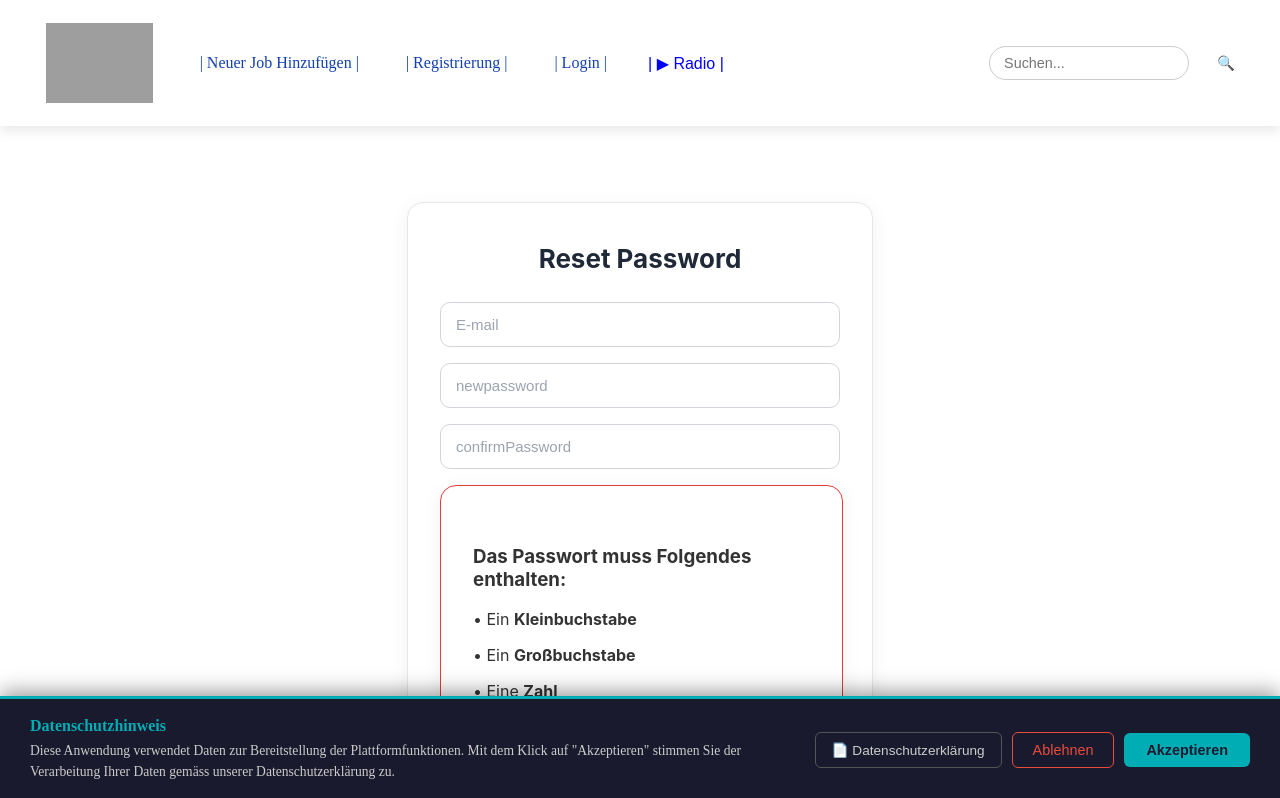
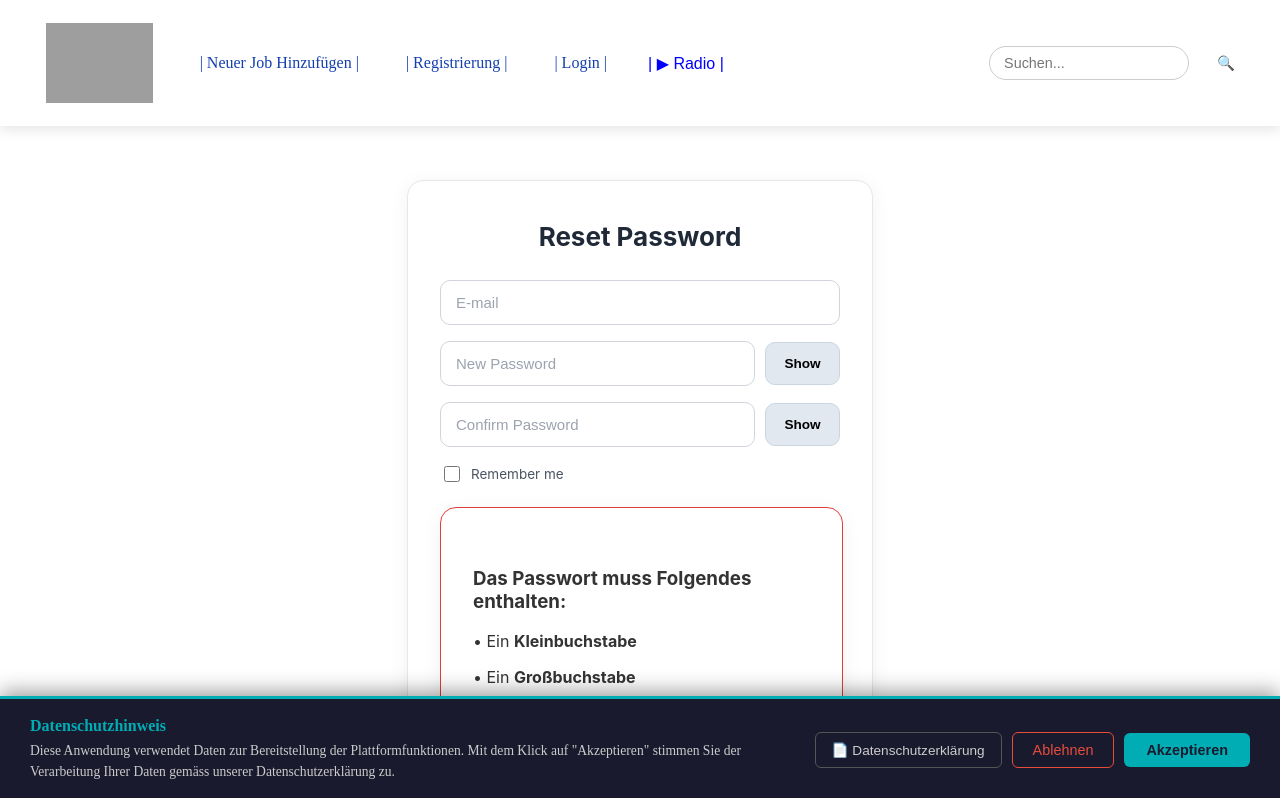
Before and after one commit to LeoKuhnZH/WISS-Praktikum-App, a React (Vite) app in the folder frontend/Praktikums_web/praktikum-web/: page /forgotpassword in a window 1280 px wide. Shown: the top 798 px of the page. Built offline with nearby package versions, Linux system fonts and the light colour scheme; grey boxes are pictures that could not be loaded.

Commit message:
Show Password Button  bei Passowrd Validation hinzugefügt bei ResetPassword und Registrierungspage

```diff
--- a/frontend/Praktikums_web/praktikum-web/src/pages/ForgotPassword.jsx
+++ b/frontend/Praktikums_web/praktikum-web/src/pages/ForgotPassword.jsx
@@ -1,30 +1,29 @@
-import  { useState } from 'react';
+import { useState } from 'react';
 import { useNavigate } from 'react-router-dom';
 import "./components/style/style.css";
+
 function ForgotPassword() {
     const navigate = useNavigate();
 
-    // 1. State für Formulardaten definiert (Unnötiges 'password' entfernt, da es 'newpassword' ist)
     const [formData, setFormData] = useState({
         username: '',
         oldpassword: '',
         newpassword: '',
         confirmPassword: '',
-        rememberMe: false // Als Boolean für die Checkbox initialisiert
+        rememberMe: false
     });
 
     const [error, setError] = useState('');
+    const [showPassword, setShowPassword] = useState(false);
 
-    // Dynamische Passwort-Validierung (basiert jetzt korrekt auf 'newpassword')
+    // Dynamische Passwort-Validierung
     const hasLength = formData.newpassword.length >= 8;
     const hasLower = /[a-z]/.test(formData.newpassword);
     const hasUpper = /[A-Z]/.test(formData.newpassword);
     const hasNumber = /\d/.test(formData.newpassword);
 
-    // Prüft, ob alle Kriterien erfüllt sind
     const isPasswordValid = hasLength && hasLower && hasUpper && hasNumber;
 
-    // 2. Optimierte handleChange-Funktion (beachtet auch Checkboxes)
     const handleChange = (e) => {
         const { name, value, type, checked } = e.target;
         setFormData((prevData) => ({
@@ -36,37 +35,26 @@ function ForgotPassword() {
     const handleSubmit = (e) => {
         e.preventDefault();
 
-        // Validierung: Username-Länge prüfen
         if (formData.username.length < 8) {
             setError("Der Username ist zu kurz! Er muss mindestens 8 Zeichen lang sein.");
             return;
         }
 
-        // Validierung: Altes Passwort prüfen
-        if (formData.oldpassword.length < 6) {
-            setError("Das alte Passwort ist zu kurz!");
-            alert("Bitte ein korrektes Passwort eingeben");
+        if (!isPasswordValid) {
+            setError("Das neue Passwort erfüllt die Sicherheitsanforderungen nicht.");
+            alert("Neues Passwort ist nicht valide!");
             return;
         }
 
-        // Validierung: Neues Passwort muss den komplexen Kriterien entsprechen
-        if (!isPasswordValid) {
-            setError("Das neue Passwort erfüllt die Sicherheitsanforderungen nicht.");
+        if (formData.newpassword !== formData.confirmPassword) {
+            setError("Die Passwörter stimmen nicht überein!");
+            alert("Neues und altes Passwort stimmen nicht überein!");
             return;
         }
 
-        // Validierung: Passwörter müssen übereinstimmen
-        if (formData.newpassword !== formData.confirmPassword) {
-            setError("Die Passwörter stimmen nicht überein!");
-            return;
-        }
-
-        // Wenn alles passt:
         setError('');
         console.log("Passwort erfolgreich zurückgesetzt", formData);
         alert("Dein Passwort wurde erfolgreich geändert!");
-
-        // Weiterleitung zum Login
         navigate("/login");
     };
 
@@ -74,96 +62,105 @@ function ForgotPassword() {
         <div className="lg-page">
             <div className="lg-card">
                 <h1 className="lg-title">Reset Password</h1>
-                <br></br>
+                <br />
 
-                {/* Fehlermeldung im UI anzeigen */}
                 {error && (
                     <div className="mb-4 p-3 bg-red-100 text-red-700 rounded-lg text-sm">
                         {error}
                     </div>
                 )}
 
-                <form onSubmit={handleSubmit} >
+                <form onSubmit={handleSubmit}>
                     {/* Benutzername Feld */}
-
-
-
                     <div className="lg-field">
                         <input
                             id="username"
                             name="username"
-                            type="text" // Wenn es ein Username ist, lieber 'text'. Wenn E-Mail gewünscht, auf 'email' lassen.
+                            type="text"
                             required
                             value={formData.username}
                             onChange={handleChange}
                             className="lg-input"
                             placeholder="E-mail"
+                            autoComplete="username"
                         />
                     </div>
 
-
-
-
-                    {/* Neues Passwort Feld */}
+                    {/* Neues Passwort Feld mit integriertem Button */}
                     <div className="lg-field">
-
                         <input
                             id="newpassword"
                             name="newpassword"
-                            type="password"
+                            type={showPassword ? "text" : "password"}
                             required
                             value={formData.newpassword}
                             onChange={handleChange}
-                            placeholder="newpassword"
+                            placeholder="New Password"
                             className="lg-input"
+                            autoComplete="new-password"
                         />
+                        <button
+                            type="button"
+                            className="lg-toggle"
+                            onClick={() => setShowPassword((prev) => !prev)}
+                            aria-label={showPassword ? "Passwort verbergen" : "Passwort anzeigen"}
+                        >
+                            {showPassword ? "Hide" : "Show"}
+                        </button>
                     </div>
 
-                    {/* Passwort bestätigen Feld */}
+                    {/* Passwort bestätigen Feld mit integriertem Button */}
                     <div className="lg-field">
-
                         <input
                             id="confirmPassword"
                             name="confirmPassword"
-                            type="password"
+                            type={showPassword ? "text" : "password"}
                             required
                             value={formData.confirmPassword}
                             onChange={handleChange}
                             className="lg-input"
-                            placeholder="confirmPassword"
+                            placeholder="Confirm Password"
+                            autoComplete="new-password"
                         />
+                        <button
+                            type="button"
+                            className="lg-toggle"
+                            onClick={() => setShowPassword((prev) => !prev)}
+                            aria-label={showPassword ? "Passwort verbergen" : "Passwort anzeigen"}
+                        >
+                            {showPassword ? "Hide" : "Show"}
+                        </button>
                     </div>
 
-                    {/* Remember Me Checkbox */}
-
+                    <label className="lg-remember">
+                        <input
+                            type="checkbox"
+                            name="rememberMe"
+                            checked={formData.rememberMe}
+                            onChange={handleChange}
+                        />
+                        Remember me
+                    </label>
 
                     {/* Live-Validierungs-Box */}
                     <div className="rg-card">
                         <h3 className="title font-semibold text-sm mb-2 text-gray-700">Das Passwort muss Folgendes enthalten:</h3>
-
-                        <p id="letter" className={hasLower ? 'text-green-600 text-sm' : 'text-red-500 text-sm'}>
+                        <p className={hasLower ? 'text-green-600 text-sm' : 'text-red-500 text-sm'}>
                             {hasLower ? <span>✓ Ein <b>Kleinbuchstabe</b></span> : <span>• Ein <b>Kleinbuchstabe</b></span>}
                         </p>
-
-                        <p id="capital" className={hasUpper ? 'text-green-600 text-sm' : 'text-red-500 text-sm'}>
+                        <p className={hasUpper ? 'text-green-600 text-sm' : 'text-red-500 text-sm'}>
                             {hasUpper ? <span>✓ Ein <b>Großbuchstabe</b></span> : <span>• Ein <b>Großbuchstabe</b></span>}
                         </p>
-
-                        <p id="number" className={hasNumber ? 'text-green-600 text-sm' : 'text-red-500 text-sm'}>
+                        <p className={hasNumber ? 'text-green-600 text-sm' : 'text-red-500 text-sm'}>
                             {hasNumber ? <span>✓ Eine <b>Zahl</b></span> : <span>• Eine <b>Zahl</b></span>}
                         </p>
-
-                        <p id="length" className={hasLength ? 'text-green-600 text-sm' : 'text-red-500 text-sm'}>
+                        <p className={hasLength ? 'text-green-600 text-sm' : 'text-red-500 text-sm'}>
                             {hasLength ? <span>✓ Mindestens <b>8 Zeichen</b></span> : <span>• Mindestens <b>8 Zeichen</b></span>}
                         </p>
                     </div>
 
-                    {/* Button zum Abschicken */}
-                    <br></br>
-                    <button
-                        type="submit"
-                        className="lg-btn"
-                    >
+                    <br />
+                    <button type="submit" className="lg-btn">
                         Jetzt Passwort zurücksetzen
                     </button>
                 </form>
--- a/frontend/Praktikums_web/praktikum-web/src/pages/RegistrirungPage.jsx
+++ b/frontend/Praktikums_web/praktikum-web/src/pages/RegistrirungPage.jsx
@@ -1,5 +1,5 @@
-import {useState} from "react";
-import {useNavigate} from "react-router-dom";
+import { useState } from "react";
+import { useNavigate } from "react-router-dom";
 import "./components/style/style.css";
 
 // Pfad anpassen!
@@ -10,6 +10,7 @@ function RegistrierungPage() {
     const [password, setPassword] = useState("");
     const [email, setEmail] = useState("");
     const [error, setError] = useState("");
+    const [confirmPassword, setConfirmPassword] = useState('');
     const [showPassword, setShowPassword] = useState(false);
 
     const navigate = useNavigate();
@@ -80,9 +81,13 @@ function RegistrierungPage() {
                             autoComplete="new-password"
                             value={password}
                             onChange={(e) => setPassword(e.target.value)}
-                            style={{paddingRight: "70px"}}
+                            style={{ paddingRight: "70px" }}
                             required
                         />
+
+
+
+
                     <button
                         type="button"
                         className="lg-toggle"
@@ -90,6 +95,8 @@ function RegistrierungPage() {
                     >
                         {showPassword ? "Hide" : "Show"}
                     </button>
+
+
                     </div>
                     <div className="lg-field">
                         <input
@@ -97,9 +104,9 @@ function RegistrierungPage() {
                             type={showPassword ? "text" : "password"}
                             placeholder="Confirm Passwort"
                             autoComplete="new-password"
-                            value={password}
-                            onChange={(e) => setPassword(e.target.value)}
-                            style={{paddingRight: "70px"}}
+                            value={confirmPassword}
+                            onChange={(e) => setConfirmPassword(e.target.value)}
+                            style={{ paddingRight: "70px" }}
                             required
                         />
 
--- a/frontend/Praktikums_web/praktikum-web/src/pages/components/style/style.css
+++ b/frontend/Praktikums_web/praktikum-web/src/pages/components/style/style.css
@@ -211,6 +211,22 @@ body {
     text-align: center;
     margin: 0 0 8px;
 }
+
+
+.jump-element {
+    display: inline-block;
+}
+
+
+@keyframes jump {
+    0%, 100% {
+        transform: translateY(0);
+    }
+    50% {
+        transform: translateY(-20px);
+    }
+
+}
 .lg-sub {
     color: #6b7280;
     font-size: 14px;
@@ -227,7 +243,22 @@ body {
     border-radius: 10px;
     margin-bottom: 18px;
 }
-.lg-field { margin-bottom: 16px; position: relative; }
+
+
+
+.lg-field {
+    margin-bottom: 16px;
+    display: flex;
+    align-items: center;
+    gap: 10px; /* Erzeugt einen sauberen Abstand zwischen Input und Button */
+    width: 100%;
+}
+
+/* Das Input-Feld nimmt den restlichen verfügbaren Platz ein */
+.lg-field .lg-input {
+    flex: 1; /* Lässt das Input-Feld dynamisch den Platz ausfüllen */
+}
+
 .lg-input {
     width: 100%;
     box-sizing: border-box;
@@ -240,25 +271,36 @@ body {
     outline: none;
     transition: border-color 0.2s, box-shadow 0.2s;
 }
+
+/* Der Button steht jetzt als eigenständige Box daneben */
+.lg-toggle {
+    background: #e2e8f0;
+    border: 1px solid #cbd5e1;
+    border-radius: 10px; /* Passt optisch zu den abgerundeten Ecken des Inputs */
+    color: black;
+    padding: 13px 14px;  /* Gleiches vertikales Padding wie das Input-Feld für gleiche Höhe */
+    font-size: 0.85rem;
+    font-weight: 600;
+    cursor: pointer;
+    min-width: 75px;     /* Verhindert Layout-Verschiebungen beim Wechsel von Show/Hide */
+    transition: all 0.2s ease;
+    box-sizing: border-box;
+}
+
+.lg-toggle:hover {
+    background: #cbd5e1;
+}
+
 .lg-input::placeholder { color: #9ca3af; }
 .lg-input:focus {
     border-color: #87CEEB;
     box-shadow: 0 0 0 3px rgba(135, 206, 235, 0.3);
 }
-.lg-toggle {
-    position: absolute;
-    right: 10px;
-    top: 50%;
-    transform: translateY(-50%);
-    background: none;
-    border: none;
-    cursor: pointer;
-    color: #6b7280;
-    font-size: 13px;
-    padding: 6px 8px;
-    border-radius: 8px;
-}
-.lg-toggle:hover { color: #1f2937; }
+
+
+
+
+
 .lg-remember {
     display: flex;
     align-items: center;
@@ -299,10 +341,11 @@ body {
     font-size: 14px;
     color: #6b7280;
 }
-.lg-footer a {
-    color: #4aa8d8;
+.lg-footer a :hover {
+
     text-decoration: none;
     font-weight: 600;
+    color:red;
 }
 .lg-footer a:hover { text-decoration: underline; }
 @media (max-width: 480px) {
@@ -324,9 +367,10 @@ body {
     grid-template-columns: repeat(auto-fit, minmax(320px, 1fr));
     gap: 25px;
     margin-top: 20px;
+    background-color: #10b981;
 }
 .card {
-    background-color: #ffffff;
+    background-color: yellow;
     border-radius: 12px;
     padding: 20px;
     box-shadow:
@@ -352,12 +396,9 @@ body {
 }
 
 .logo {
-    height: 120px;
+    height: 200px;
     object-fit: contain;
     max-width: 100px;
-}
-
-.divider {
     border: 0;
     height: 1px;
     background-color: #e2e8f0;
@@ -366,12 +407,14 @@ body {
 
 .section {
     margin-bottom: 12px;
+    border-color:yellow;
 }
 
 .section-title {
     font-size: 13px;
     text-transform: uppercase;
     color: #64748b;
+
     margin: 0 0 6px 0;
 }
 
@@ -390,12 +433,14 @@ body {
 
 .price-container {
     background-color: #f1f5f9;
+    background-color:orange;
     padding: 10px;
     border-radius: 6px;
     display: flex;
     justify-content: space-between;
     margin-top: 10px;
     margin-bottom: 15px;
+    justify-items: center;
 }
 
 .price-label {
```
Lines whose indentation alone changed are shown as unchanged.
